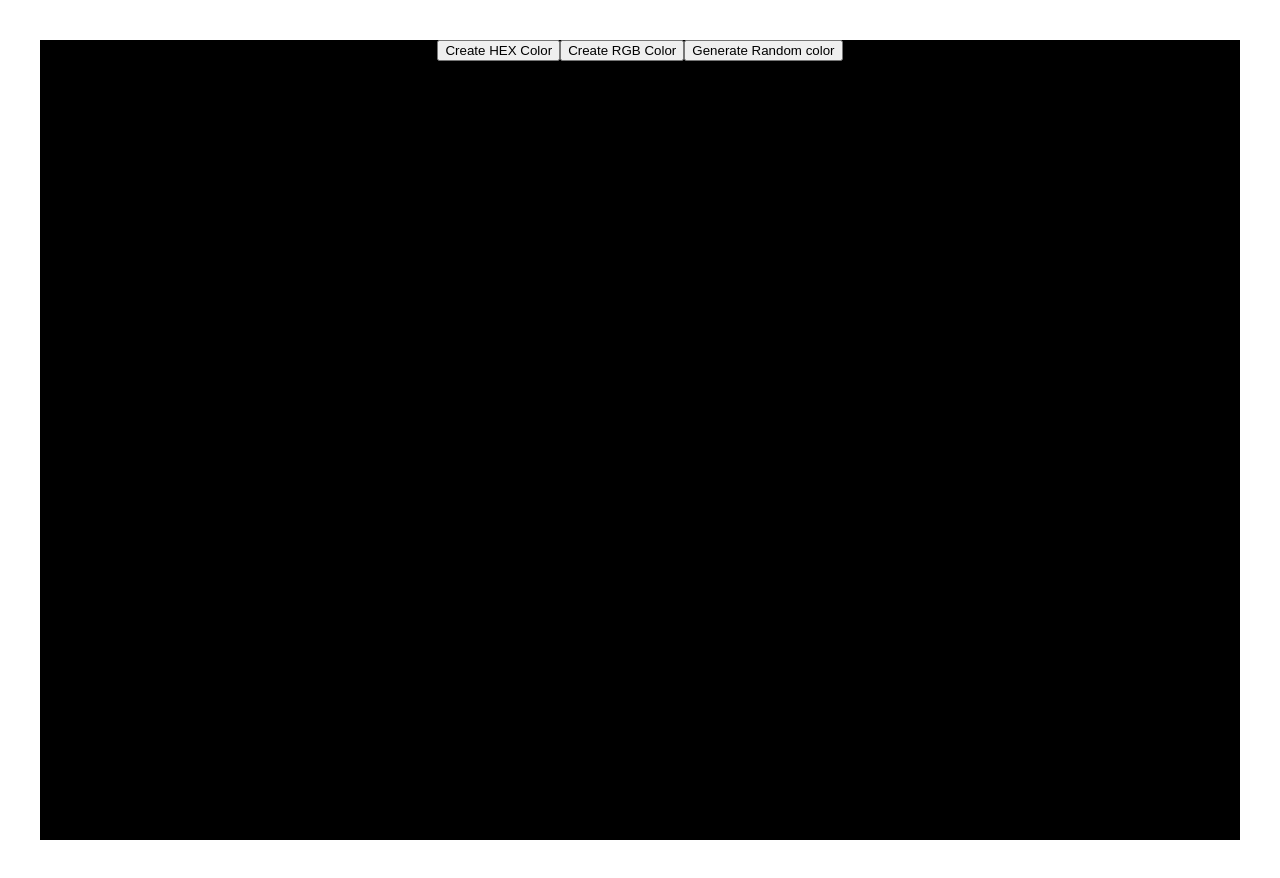
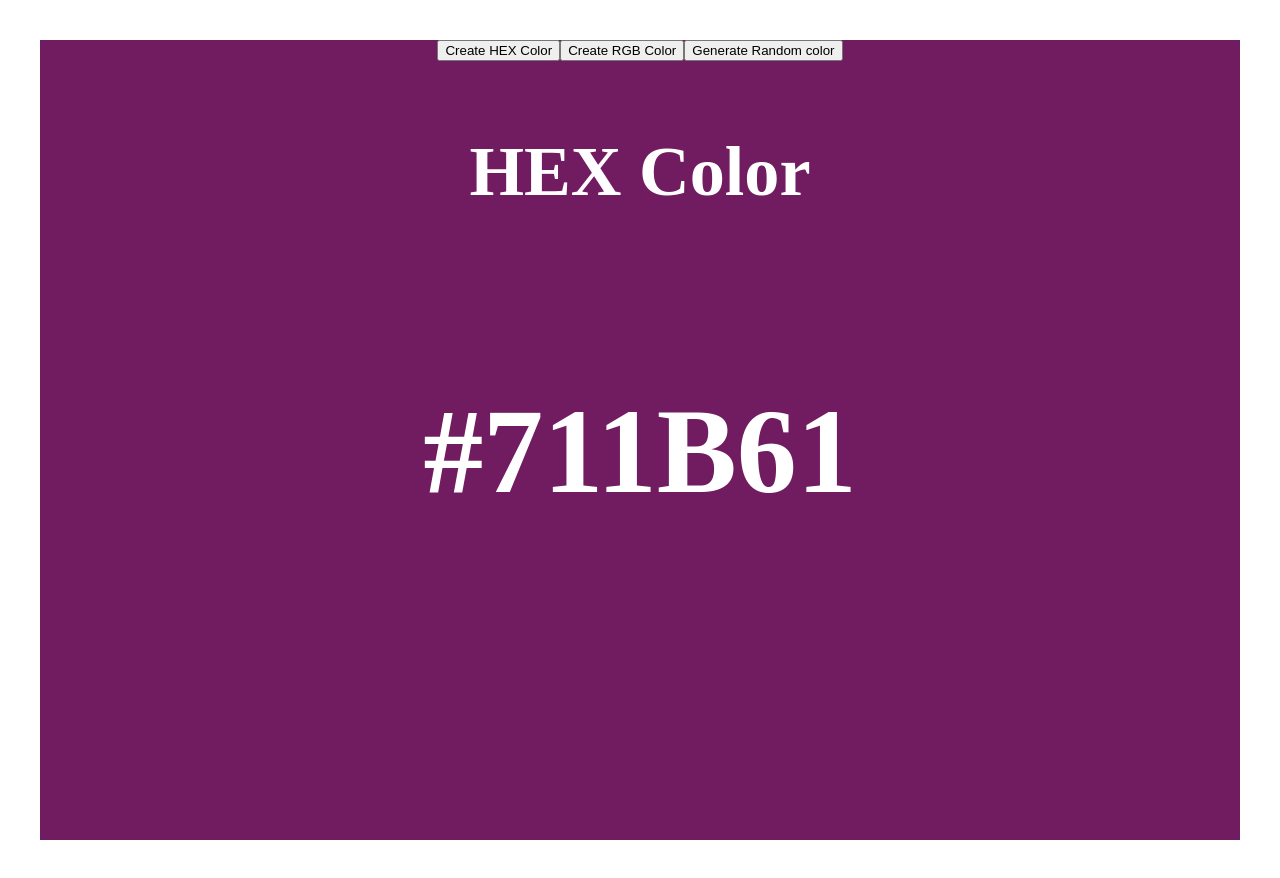
Before and after one commit to rahuldodwe/react-25-projects, a React (Vite) app: page / in a window 1280 px wide. Built offline with nearby package versions, Linux system fonts and the light colour scheme.

Commit message:
Random color completed

```diff
--- a/src/components/random-color/index.jsx
+++ b/src/components/random-color/index.jsx
@@ -1,4 +1,4 @@
-import { useState } from "react";
+import { useEffect, useState } from "react";
 
 export default function RandomColor() {
   const [typeOfColor, setTypeOfColor] = useState("hex");
@@ -22,8 +22,17 @@
   }
 
   function handleCreateRandomRgbColor() {
-    return
+    const r = randomColorUtility(256);
+    const g = randomColorUtility(256);
+    const b = randomColorUtility(256);
+
+    setColor(`rgb(${r},${g},${b})`);
   }
+
+  useEffect(()=> {
+    if (typeOfColor === 'rgb') handleCreateRandomRgbColor();
+    else handleCreateRandomHexColor();
+  }, [typeOfColor]);
 
   return (
     <div
@@ -36,6 +45,18 @@
       <button onClick={()=> setTypeOfColor('hex')}>Create HEX Color</button>
       <button onClick={()=> setTypeOfColor('rgb')}>Create RGB Color</button>
       <button onClick={typeOfColor === 'hex' ? handleCreateRandomHexColor : handleCreateRandomRgbColor}>Generate Random color</button>
+      <div style={{
+        display: "flex",
+        justifyContent: "center",
+        alignItems: "center",
+        color: '#fff',
+        fontSize: "60px",
+        flexDirection: 'column',
+        gap: "20px",
+      }}>
+        <h3>{typeOfColor === "rgb" ? "RGB Color" : "HEX Color"}</h3>
+        <h1>{color}</h1>
+      </div>
     </div>
   );
 }
```
